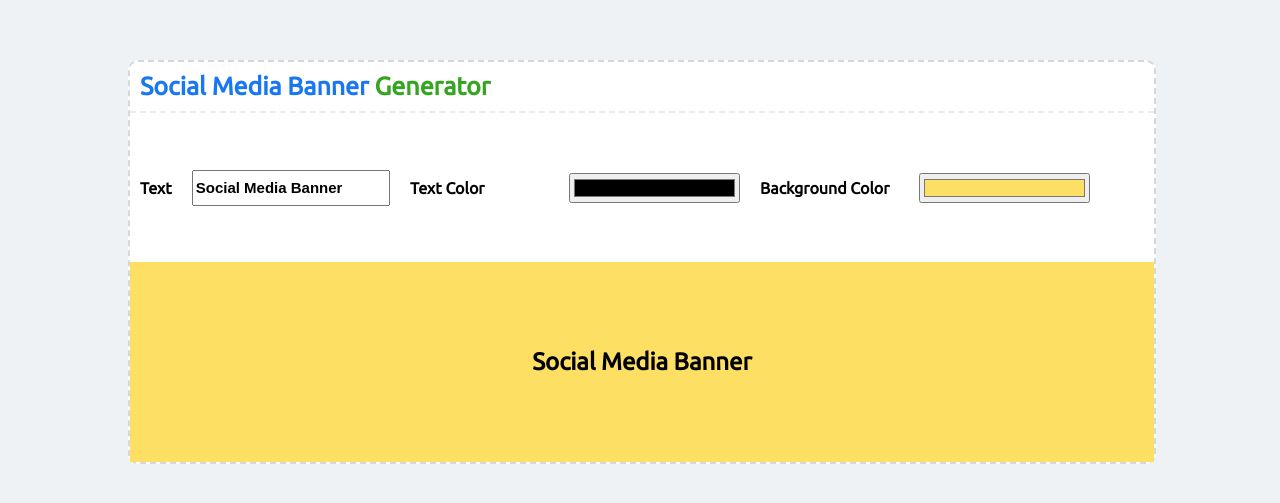
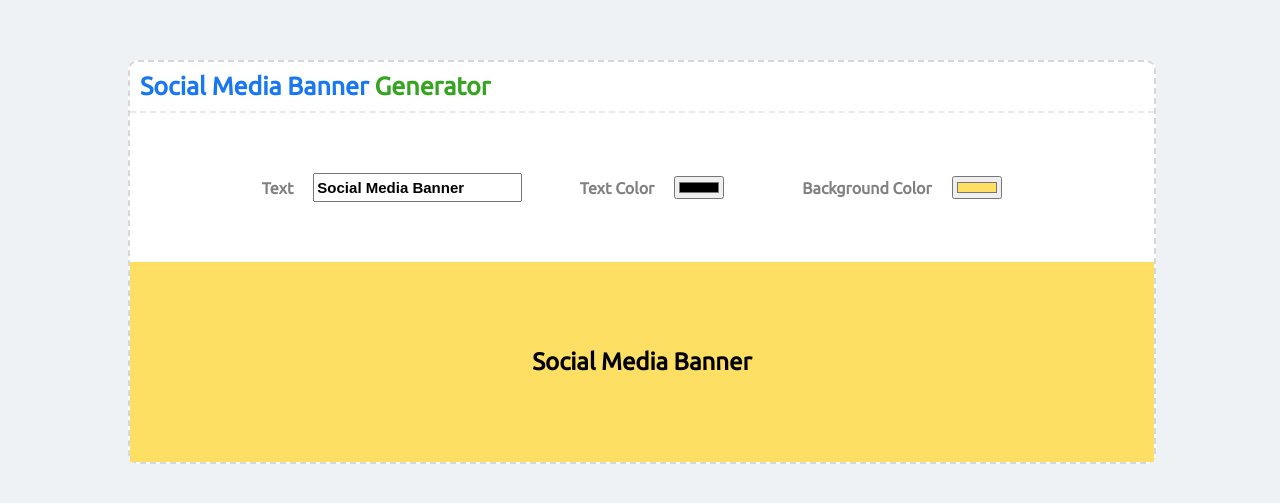
Before and after one commit to stephin007/banner_generator, a React (Create React App) app: page / in a window 1280 px wide. Shown: the part 153-656 px from the top of the page. Built offline with nearby package versions, Linux system fonts and the light colour scheme.

Commit message:
fixed the css for the banner tools

```diff
--- a/src/App.css
+++ b/src/App.css
@@ -59,23 +59,20 @@ body {
 .blog-banner-tools-main{
   display: flex;
   padding: 10px;
-  height: 30px;
+  align-items: center;
+  justify-content: center;
 }
 
 .blog-banner-tools-text, .blog-banner-tools-color, .blog-banner-tools-bg-color{
   display: flex;
   align-items: center;
+  height: 100%;
   width: 250px;
-}
-
-.blog-banner-tools-color, .blog-banner-tools-bg-color{
-  display: flex;
-  align-items: center;
-  width: 350px;
+  justify-content: center;
 }
 
 .blog-banner-tools-text input, .blog-banner-tools-color input, .blog-banner-tools-bg-color input{
-  width: 100%;
+  /* width: 100%; */
   height: 100%;
   outline: none;
   font-size: 15px;
@@ -84,13 +81,12 @@ body {
 }
 
 .blog-banner-tools-text label{
-  color: black;
+  color: grey;
   font-weight: 900;
 }
 
 .blog-banner-tools-color label, .blog-banner-tools-bg-color label{
   margin-left: 20px;
-  color: black;
-  width: 290px;
+  color: grey;
   font-weight: 900;
 }
```
